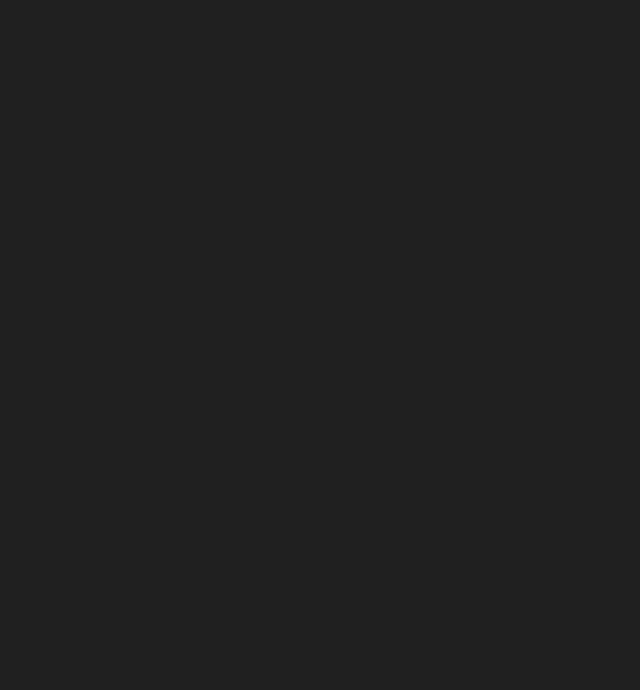
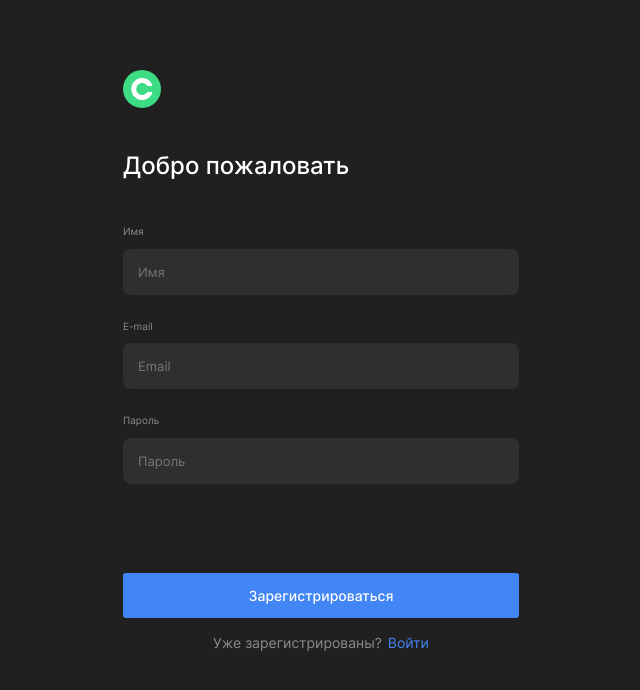
Before and after one commit to SeEvPetrov/movies-explorer-frontend, a React (Create React App) app: page /signup in a window 1280 px wide. Before the commit this address had no page. Shown: the top 690 px of the page, without its empty margins (319-959 px from the left). Built offline with nearby package versions, Linux system fonts and the light colour scheme.

Commit message:
feat: Добавлен компонент Register, правила выведены в общий компонент Auth

```diff
--- a/src/components/App/App.css
+++ b/src/components/App/App.css
@@ -9,7 +9,7 @@
   margin: 0 auto;
   display: flex;
   flex-direction: column;
-  max-width: 100%;
+  /* max-width: 100%; */
   min-width: 320px;
   font-family: Inter, Arial, Helvetica, sans-serif;
   color: #fff;
--- a/src/components/App/App.js
+++ b/src/components/App/App.js
@@ -4,6 +4,7 @@ import Main from "../Main/Main";
 import Movies from "../Movies/Movies";
 import SavedMovies from "../SavedMovies/SavedMovies";
 import Profile from "../Profile/Profile";
+import Register from "../User/Register/Register";
 
 import "./App.css";
 import { Routes, Route } from "react-router-dom";
@@ -28,6 +29,10 @@ function App() {
           path="/profile"
           element={<Profile />}
         ></Route>
+        <Route
+          path="/signup"
+          element={<Register />}
+        ></Route>
       </Routes>
     </div>
   );
--- a/src/components/Profile/Profile.css
+++ b/src/components/Profile/Profile.css
@@ -1,20 +1,14 @@
 .profile {
   display: flex;
   flex-direction: column;
-  /* flex: 1 1 auto; */
-  /* margin: 0 auto; */
-  padding-top: 155px;
-  box-sizing: border-box;
+  flex: 1 1 auto;
 }
 
 .profile__container {
-    width: 410px;
-  /* width: 100%; */
+  max-width: 410px;
+  width: 100%;
   margin: 0 auto;
-  display: flex;
-    flex-direction: column;
-    align-items: center;
-    justify-content: center;
+  text-align: center;
 }
 
 .profile__title {
@@ -25,7 +19,7 @@
 }
 
 .profile__form {
-  padding: 96px 0 210px;
+  padding: 123px 0 210px;
   width: 100%;
 }
 
@@ -91,6 +85,15 @@
   padding-bottom: 280px;
 }
 
+@media screen and (max-width: 990px) {
+  .profile__form {
+    padding: 96px 0 210px;
+  }
+  .profile__title {
+    padding-top: 155px;
+  }
+}
+
 @media screen and (max-width: 768px) {
   .profile__form {
     padding: 80px 0 379px;
@@ -99,6 +102,6 @@
 
 @media screen and (max-width: 490px) {
   .profile__container {
-    width: calc(100% - 30px *2);
+    width: calc(100% - 30px * 2);
   }
 }
--- a/src/components/Profile/Profile.js
+++ b/src/components/Profile/Profile.js
@@ -13,7 +13,7 @@ function Profile() {
       </Header>
       <section className="profile">
         <div className="profile__container">
-        <h2 className="profile__title">Привет, UserName</h2>
+        <h2 className="profile__title">Привет, UserName!</h2>
         <form className="profile__form">
           <label className="profile__label">
             <p className="profile__label-title">Имя</p>
--- /dev/null
+++ b/src/components/User/Auth/Auth.css
@@ -0,0 +1,144 @@
+.auth__container {
+    max-width: 396px;
+    width: 100%;
+    margin: 0 auto;
+    padding: 70px 0 70px;
+  }
+
+  .auth__header {
+    padding: 0 0 40px;
+    box-sizing: border-box;
+  }
+
+  .auth__logo {
+    display: inline-block;
+    width: 38px;
+    height: 38px;
+    background: url(../../../images/logo.svg) no-repeat;
+    transition: opacity 0.3s linear;
+  }
+
+  .auth__logo:hover {
+    opacity: 0.8;
+  }
+
+  .auth__title {
+    margin: 0;
+    padding-top: 40px;
+    font-weight: 500;
+    font-size: 24px;
+    line-height: 29px;
+  }
+
+  .auth__form_fildset {
+    margin: 0;
+    padding: 0;
+    border: none;
+  }
+
+  .auth__input-container {
+    font-weight: 400;
+    font-size: 13px;
+    line-height: 16px;
+  }
+
+  .auth__label {
+    font-weight: 400;
+    font-size: 10px;
+    line-height: 12px;
+    color: #8b8b8b;
+  }
+
+  .auth__input {
+    width: 100%;
+    border: none;
+    border-radius: 8px;
+    height: 46px;
+    box-sizing: border-box;
+    background: #2f2f2f;
+    color: #fff;
+    margin: 10px 0 20px;
+    padding-left: 15px;
+  }
+
+  .auth__submit-btn {
+    width: 100%;
+    font-weight: 500;
+    font-size: 14px;
+    line-height: 17px;
+    border: none;
+    border-radius: 3px;
+    background-color: #4285f4;
+    height: 45px;
+    color: #fff;
+    margin-bottom: 16px;
+    transition: opacity 0.3s linear;
+    cursor: pointer;
+  }
+
+  .auth__submit-btn_register {
+    margin-top: 69px;
+  }
+
+  .auth__submit-btn:hover {
+    opacity: 0.8;
+  }
+
+  .auth__question {
+    display: flex;
+    align-items: center;
+    justify-content: center;
+    font-size: 14px;
+    line-height: 17px;
+  }
+
+  .auth__question_text {
+    margin: 0 6px 0 0;
+    font-weight: 400;
+    color: #8b8b8b;
+  }
+
+  .auth__question_link {
+    font-weight: 400;
+    color: #4285f4;
+    transition: opacity 0.3s linear;
+    cursor: pointer;
+    text-decoration: none;
+  }
+
+  .auth__question_link:hover {
+    opacity: 0.8;
+  }
+
+  @media screen and (max-width: 768px) {
+    .auth__container {
+      padding: 232px 0 232px;
+    }
+  }
+
+  @media screen and (max-width: 500px) {
+    .auth__container {
+      padding: 56px 0 30px;
+      width: calc(100% - 30px * 2);
+      box-sizing: border-box;
+    }
+    .auth__header {
+      text-align: center;
+      padding: 0 0 80px;
+    }
+    .auth__title {
+      padding-top: 50px;
+    }
+    .auth__submit-btn {
+      font-size: 12px;
+      line-height: 15px;
+      margin-bottom: 14px;
+    }
+    .auth__submit-btn_register {
+      margin-top: 157px;
+    }
+    .auth__question {
+      font-size: 12px;
+      line-height: 15px;
+    }
+  }
--- /dev/null
+++ b/src/components/User/Register/Register.js
@@ -0,0 +1,66 @@
+import "../Auth/Auth.css";
+import { Link } from "react-router-dom";
+
+function Register() {
+  return (
+    <section className="register">
+      <div className="auth__container">
+        <header className="auth__header">
+          <Link to="/" className="auth__logo"></Link>
+          <h2 className="auth__title">Добро пожаловать</h2>
+        </header>
+        <form action="#" className="auth__form" noValidate>
+          <fieldset className="auth__form_fildset">
+            <label className="auth__input-container">
+              <span className="auth__label">Имя</span>
+              <input
+                type="text"
+                name="name"
+                placeholder="Имя"
+                className="auth__input"
+                autoComplete="off"
+              />
+              <span className="error__input"></span>
+            </label>
+            <label className="auth__input-container">
+              <span className="auth__label">E-mail</span>
+              <input
+                type="email"
+                name="email"
+                placeholder="Email"
+                className="auth__input"
+                autoComplete="off"
+              />
+              <span className="error__input"></span>
+            </label>
+            <label className="auth__input-container">
+              <span className="auth__label">Пароль</span>
+              <input
+                type="password"
+                name="password"
+                placeholder="Пароль"
+                autoComplete="off"
+                className="auth__input"
+              />
+              <span className="error__input"></span>
+            </label>
+            <button
+              type="submit"
+              className="auth__submit-btn auth__submit-btn_register"
+            >
+              Зарегистрироваться
+            </button>
+          </fieldset>
+        </form>
+        <div className="auth__question">
+          <p className="auth__question_text">Уже зарегистрированы?</p>
+          <Link to="/signin" className="auth__question_link">
+            Войти
+          </Link>
+        </div>
+      </div>
+    </section>
+  );
+}
+
+export default Register;
```
Also changed, not shown: src/components/Register/Register.css (deleted), src/components/Register/Register.js (deleted), src/components/User/Login/Login.css (added), src/components/User/Login/Login.js (added).
